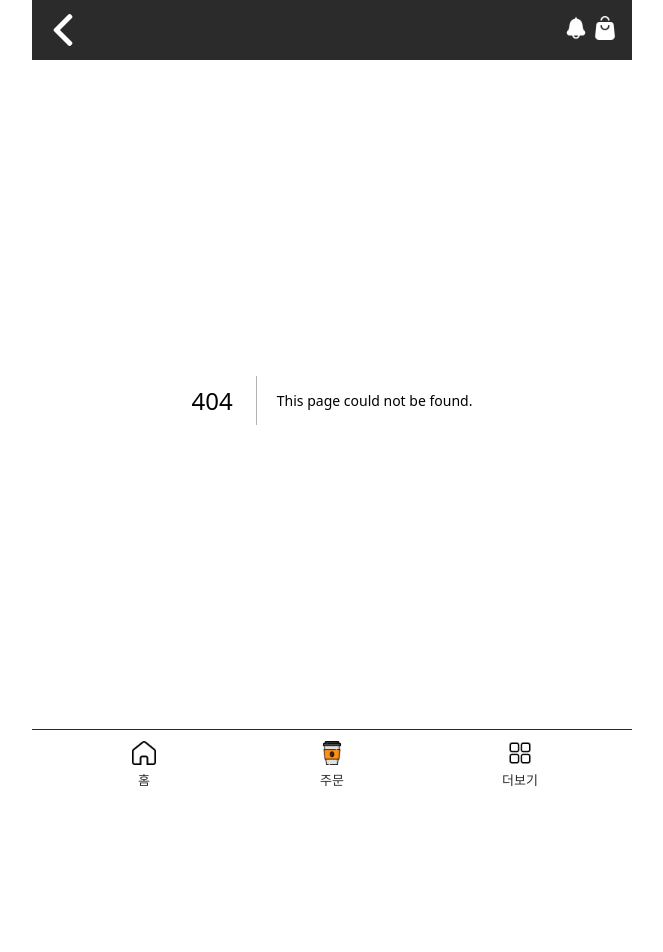
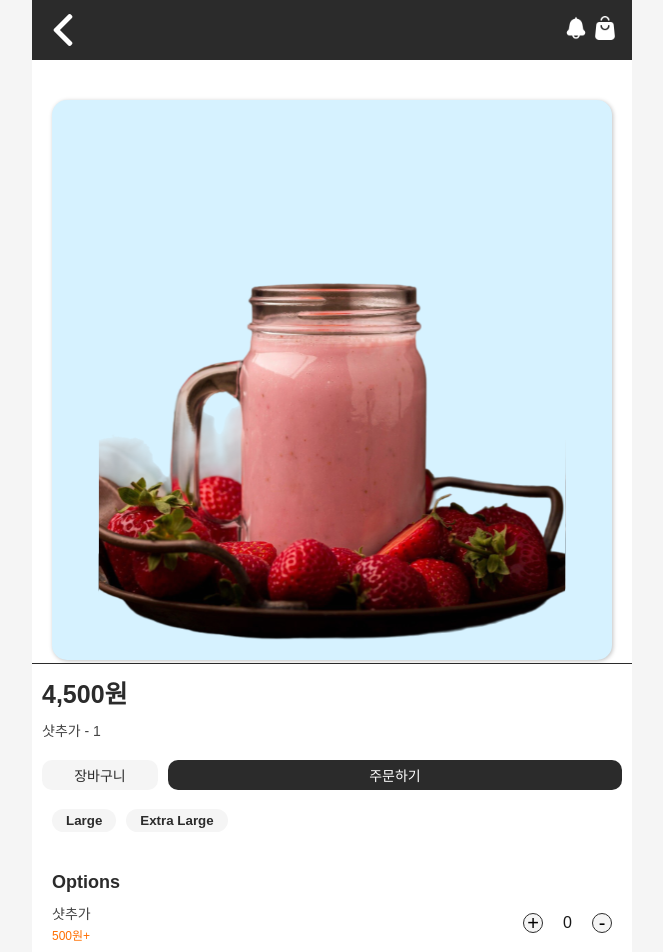
Before and after one commit to seongjongju/CoffeeOrder-app-front, a Next.js app: page /productView in a window 1280 px wide. Before the commit this address had no page. Shown: the top 952 px of the page, without its empty margins (308-971 px from the left). Before the commit the page ends 800 px from the top, so only its background shows below. Built offline with nearby package versions, Linux system fonts and the light colour scheme; a web font is replaced by a local one.

Commit message:
주문 페이지, 주문완료 페이지, 장바구니, 알림페이지, 주문상세내역 페이지 작업예정

```diff
--- /dev/null
+++ b/app/productView/page.tsx
@@ -0,0 +1,35 @@
+import React from 'react';
+import productStyles from '@/features/product/product.module.css';
+import Image from 'next/image';
+import newHotImg1 from '@/shared/assets/images/contents/newhot_img1.svg';
+import ProductNavigationBar from '@/features/product/components/ProductNavigationBar';
+import ProductOptionsWrap from '@/features/product/components/ProductOptionsWrap';
+
+const ProductViewPage = () => {
+    return (
+        <main>
+            <section>
+                <div className='inner'>
+                    <div className={productStyles.product_view_image}>
+                        <Image  src={newHotImg1} alt='view이미지' />
+                    </div>
+                    <p className={productStyles.product_view_name}>아메리카노</p>
+                    <div className={productStyles.product_view_options}>
+                        <p className={productStyles.product_view_heading}>Size</p>
+                        <button className={productStyles.size_btn}>Large</button>
+                        <button className={productStyles.size_btn}>Extra Large</button>
+                    </div>
+
+                    <div className={productStyles.product_view_options}>
+                        <p className={productStyles.product_view_heading}>Options</p>
+                        <ProductOptionsWrap />
+                    </div>
+                </div> {/* inner */}
+            </section>
+
+            <ProductNavigationBar />
+        </main>
+    );
+};
+
+export default ProductViewPage;
--- /dev/null
+++ b/features/product/components/ProductNavigationBar.tsx
@@ -0,0 +1,23 @@
+import React from 'react';
+import productStyles from '@/features/product/product.module.css';
+
+const ProductNavigationBar = () => {
+    return (
+        <div className={productStyles.order_navigation_bar}>
+            <p className={productStyles.price}>4,500원</p>
+            <ul>
+                <li className={productStyles.options_list_item}>샷추가 - 1</li>
+            </ul>
+            <div className={productStyles.order_btn_wrap}>
+                <button className={productStyles.cart_btn}>
+                    장바구니
+                </button>
+                <button className={productStyles.order_btn}>
+                    주문하기
+                </button>
+            </div>
+        </div>
+    );
+};
+
+export default ProductNavigationBar;
--- /dev/null
+++ b/features/product/components/ProductOptionsWrap.tsx
@@ -0,0 +1,20 @@
+import React from 'react';
+import productStyles from '@/features/product/product.module.css';
+
+const ProductOptionsWrap = () => {
+    return (
+        <div className={productStyles.options_wrap}>
+            <div>
+                <p className={productStyles.options_name}>샷추가</p>
+                <p className={productStyles.add_price}>500원+</p>
+            </div>
+            <div className={productStyles.counter_wrap}>
+                <button style={{ lineHeight : '1' }}>+</button>
+                <p className={productStyles.counter}>0</p>
+                <button>-</button>
+            </div>
+        </div>
+    );
+};
+
+export default ProductOptionsWrap;
--- a/features/product/product.module.css
+++ b/features/product/product.module.css
@@ -0,0 +1,203 @@
+.product_item {
+    padding: 15px;
+    border-radius: 15px;
+    box-shadow: 1px 1px 4px rgba(0, 0, 0, 0.25);
+    margin-bottom: 20px;
+}
+
+.product_item:last-child {
+    margin-bottom: 0;
+}
+
+.product_image {
+    width: 100px;
+    height: 100px;
+    border-radius: 15px;
+    background: #D6F2FF;
+    display: flex;
+    align-items: center;
+    justify-content: center;
+    box-shadow: 1px 1px 4px rgba(0, 0, 0, 0.25);
+    overflow: hidden;
+}
+
+.product_image img {
+    width: 100%;
+}
+
+.product_item_inner {
+    display: flex;
+    align-items: center;
+    gap: 20px;
+}
+
+.product_item_info {
+    display: flex;
+    flex-direction: column;
+    justify-content: center;
+}
+
+.product_name {
+    font-size: 14px;
+    color: #2b2b2b;
+    margin-bottom: 5px;
+    font-weight: 600;
+}
+
+.product_price {
+    font-size: 13px;
+    color: #444;
+}
+
+.product_view_image {
+    aspect-ratio: 1 / 1;
+    overflow: hidden;
+    border-radius: 15px;
+    background: #D6F2FF;
+    box-shadow: 1px 1px 4px rgba(0, 0, 0, 0.25);
+    display: flex;
+    align-items: center;
+    justify-content: center;
+    margin-bottom: 20px;
+}
+
+.product_view_image img {
+    width: 100%;
+    height: 100%;
+}
+
+.product_view_name {
+    font-size: 40px;
+    color: #2b2b2b;
+    font-weight: 800;
+}
+
+.order_navigation_bar {
+    position: fixed;
+    width: 100%;
+    max-width: 600px;
+    padding: 10px;
+    bottom: 0;
+    z-index: 100;
+    border-top: 1px solid #2b2b2b;
+    background: #fff;
+}
+
+.price {
+    font-size: 25px;
+    color: #2b2b2b;
+    font-weight: 700;
+    margin-bottom: 10px;
+}
+
+.options_list_item {
+    font-size: 14px;
+    color: #444;
+    margin-bottom: 3px;
+}
+
+.options_list_item:last-child {
+    margin-bottom: 0;
+}
+
+.order_btn_wrap {
+    display: flex;
+    gap: 10px;
+    margin-top: 20px;
+}
+
+.order_btn_wrap button {
+    height: 30px;
+    display: flex;
+    align-items: center;
+    justify-content: center;
+    border-radius: 10px;
+    font-size: 14px;
+    font-weight: 500;
+}
+
+.cart_btn {
+    width: 20%;
+    background: #f5f5f5;
+    color: #2b2b2b;
+}
+
+.order_btn {
+    width: calc(100% - 20% - 10px);
+    background: #2b2b2b;
+    color: #fff;
+}
+
+.product_view_options {
+    margin-top: 40px;
+}
+
+.product_view_heading {
+    font-size: 18px;
+    color: #2b2b2b;
+    font-weight: 800;
+    margin-bottom: 10px;
+}
+
+.options_wrap {
+    display: flex;
+    align-items: center;
+    justify-content: space-between;
+    width: 100%;
+}
+
+.options_name {
+    font-size: 14px;
+    color: #444;
+    margin-bottom: 3px;
+}
+
+.add_price {
+    font-size: 12px;
+    color: #FF6F00;
+}
+
+.counter_wrap {
+    display: flex;
+    align-items: center;
+    gap: 20px;
+    margin-bottom: 10px;
+}
+
+.counter_wrap:last-child {
+    margin-bottom: 0;
+}
+
+.counter_wrap button {
+    font-size: 20px;
+    display: flex;
+    align-items: center;
+    justify-content: center;
+    width: 20px;
+    height: 20px;
+    background: #f5f5f5;
+    border: 1px solid #2b2b2b;
+    border-radius: 50%;
+}
+
+.size_btn {
+    padding: 4px 14px;
+    border-radius: 25px;
+    background: #f5f5f5;
+    color: #2b2b2b;
+    font-weight: 600;
+}
+
+.size_btn:last-child {
+    margin-left: 10px;
+}
+
+@media screen and (max-width: 375px) {
+    .cart_btn {
+        width: 25%;
+    }
+
+    .order_btn {
+        width: calc(100% - 25% - 10px);
+    }
+}
```
Also changed, not shown: features/product/components/Product.tsx (+30 -3 lines), features/product/components/ProductItems.tsx (added, +25 -0 lines), features/product/components/ProductLists.tsx (added, +14 -0 lines), shared/components/Tab/Tab.module.css (+19 -2 lines).
